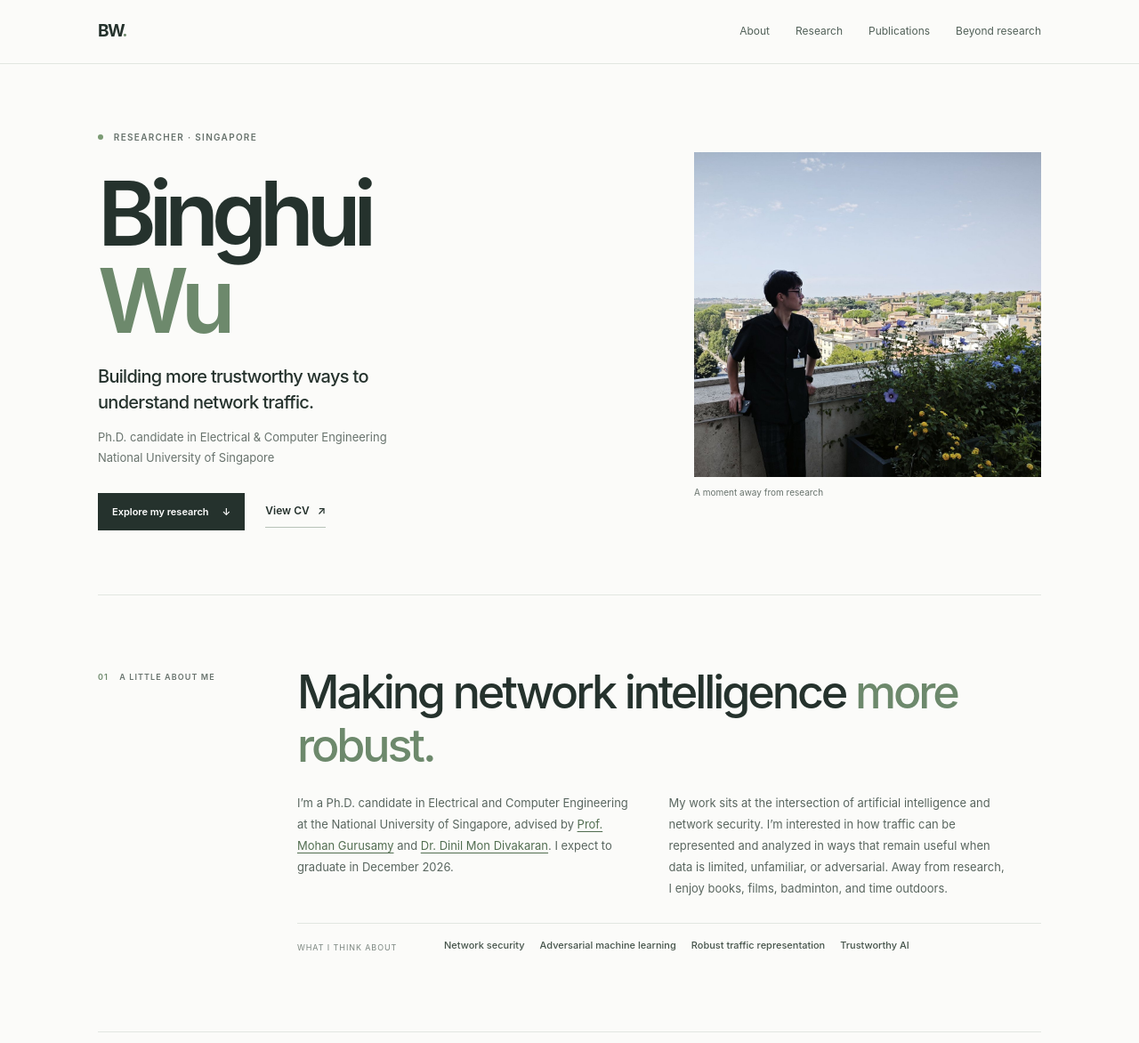
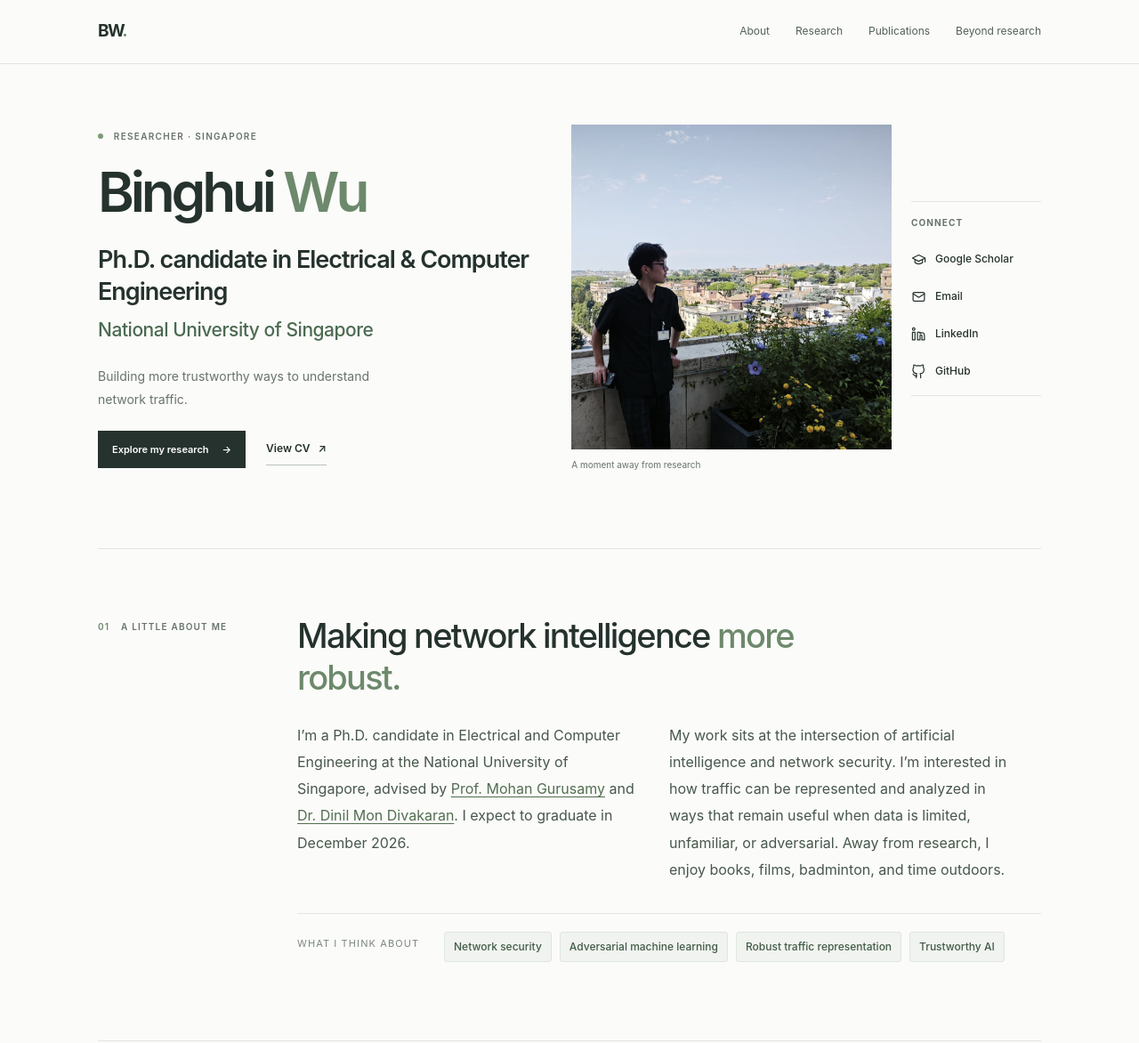
Before and after one commit to Binghui99/Binghui99.github.io, a plain HTML site: page about.html in a window 1280 px wide. Shown: the top 1172 px of the page at 89% size. Drawn offline with Linux system fonts and the light colour scheme.

Commit message:
Add files via upload

```diff
--- a/about.html
+++ b/about.html
@@ -13,6 +13,7 @@
   <link rel="icon" href="assets/images/favicon.png" type="image/png">
   <link rel="stylesheet" href="assets/css/site.css">
   <link rel="stylesheet" href="assets/css/overrides.css">
+  <link rel="stylesheet" href="assets/css/about.css">
 </head>
 <body>
   <a class="skip-link" href="#main">Skip to content</a>
@@ -24,20 +25,47 @@
     </nav>
   </header>
   <main id="main">
-    <section class="hero section-wrap" id="home" aria-labelledby="hero-title">
-          <div class="hero-copy">
-            <p class="eyebrow"><span class="status-dot"></span> Researcher · Singapore</p>
-            <h1 id="hero-title">Binghui<br><span>Wu</span></h1>
-            <p class="hero-lede">Building more trustworthy ways to understand network traffic.</p>
-            <p class="hero-meta">Ph.D. candidate in Electrical &amp; Computer Engineering<br>National University of Singapore</p>
-            <div class="hero-actions"><a class="button button-dark" href="research.html">Explore my research <span aria-hidden="true">↓</span></a><a class="text-link" href="assets/files/cv.pdf" target="_blank" rel="noopener">View CV <span aria-hidden="true">↗</span></a></div>
+    <section class="hero about-hero section-wrap" id="home" aria-labelledby="hero-title">
+      <div class="hero-copy">
+        <p class="eyebrow"><span class="status-dot"></span> Researcher · Singapore</p>
+        <h1 id="hero-title">Binghui <span>Wu</span></h1>
+        <p class="about-role">Ph.D. candidate in Electrical &amp; Computer Engineering</p>
+        <p class="about-university">National University of Singapore</p>
+        <p class="about-tagline">Building more trustworthy ways to understand network traffic.</p>
+        <div class="hero-actions">
+          <a class="button button-dark" href="research.html">Explore my research <span aria-hidden="true">→</span></a>
+          <a class="text-link" href="assets/files/cv.pdf" target="_blank" rel="noopener">View CV <span aria-hidden="true">↗</span></a>
+        </div>
+      </div>
+      <div class="hero-visual about-hero-visual">
+        <div class="about-photo">
+          <div class="portrait-frame"><img src="assets/images/profile.jpg" alt="Portrait of Binghui Wu" fetchpriority="high"></div>
+          <div class="portrait-caption">A moment away from research</div>
+        </div>
+        <aside class="about-social" aria-label="Contact and online profiles">
+          <p class="about-social-heading">Connect</p>
+          <div class="about-social-links">
+            <a href="https://scholar.google.com/citations?hl=zh-CN&amp;user=BtQr_bcAAAAJ" target="_blank" rel="noopener noreferrer">
+              <svg viewBox="0 0 24 24" aria-hidden="true"><path d="m2 10 10-5 10 5-10 5-10-5Z"/><path d="M6 12v5c3 3 9 3 12 0v-5"/><path d="M22 10v6"/></svg>
+              <span>Google Scholar</span>
+            </a>
+            <a href="mailto:binghuiwu@u.nus.edu">
+              <svg viewBox="0 0 24 24" aria-hidden="true"><rect x="3" y="5" width="18" height="14" rx="2"/><path d="m3 7 9 6 9-6"/></svg>
+              <span>Email</span>
+            </a>
+            <a href="https://www.linkedin.com/in/binghui-wu-83883718a/" target="_blank" rel="noopener noreferrer">
+              <svg viewBox="0 0 24 24" aria-hidden="true"><rect x="2" y="9" width="4" height="12"/><circle cx="4" cy="4" r="2"/><path d="M10 21v-12h4v2a4 4 0 0 1 7 3v7h-4v-7a2 2 0 0 0-3 0v7Z"/></svg>
+              <span>LinkedIn</span>
+            </a>
+            <a href="https://github.com/Binghui99" target="_blank" rel="noopener noreferrer">
+              <svg viewBox="0 0 24 24" aria-hidden="true"><path d="M9 19c-4.3 1.4-4.3-2.5-6-3m12 6v-3.9a3.4 3.4 0 0 0-.9-2.65c3-.35 6.2-1.47 6.2-6.8A5.28 5.28 0 0 0 18.9 5a4.9 4.9 0 0 0-.1-3.5S17.6 1.1 15 3a13.4 13.4 0 0 0-7 0C5.4 1.1 4.2 1.5 4.2 1.5A4.9 4.9 0 0 0 4.1 5a5.28 5.28 0 0 0-1.4 3.65c0 5.3 3.2 6.45 6.2 6.8A3.4 3.4 0 0 0 8 18.1V22"/></svg>
+              <span>GitHub</span>
+            </a>
           </div>
-          <div class="hero-visual">
-            <div class="portrait-frame"><img src="assets/images/profile.jpg" alt="Binghui Wu" fetchpriority="high"></div>
-            <div class="portrait-caption">A moment away from research</div>
-          </div>
-        </section>
-    <section class="intro section-wrap section-block" id="about">
+        </aside>
+      </div>
+    </section>
+    <section class="intro about-intro section-wrap section-block" id="about">
           <div class="section-label"><span>01</span> A little about me</div>
           <div class="intro-content">
             <h2>Making network intelligence <em>more robust.</em></h2>
--- /dev/null
+++ b/assets/css/about.css
@@ -0,0 +1,159 @@
+/* About-page-only layout and type adjustments. Kept separate so other pages stay unchanged. */
+.about-hero {
+  grid-template-columns: minmax(0, 1fr) minmax(0, 1.08fr);
+  gap: clamp(25px, 3.4vw, 44px);
+  min-height: 515px;
+  padding-top: 68px;
+  padding-bottom: 85px;
+}
+
+.about-hero .hero-copy { min-width: 0; }
+.about-hero .hero-copy .eyebrow { margin: 0 0 22px; }
+.about-hero h1 {
+  font-size: clamp(45px, 5vw, 62px);
+  line-height: 1.04;
+  letter-spacing: -.067em;
+  margin: 0 0 26px;
+  font-weight: 600;
+  white-space: nowrap;
+}
+.about-role {
+  font-size: clamp(21px, 2.3vw, 27px);
+  font-weight: 600;
+  line-height: 1.35;
+  letter-spacing: -.038em;
+  max-width: 510px;
+  margin: 0 0 9px;
+}
+.about-university {
+  font-size: clamp(17px, 1.8vw, 21px);
+  font-weight: 500;
+  line-height: 1.45;
+  letter-spacing: -.022em;
+  color: #4b6a51;
+  margin: 0;
+}
+.about-tagline {
+  font-size: 14px;
+  line-height: 1.8;
+  color: var(--muted);
+  max-width: 360px;
+  margin: 24px 0 0;
+}
+.about-hero .hero-actions { margin-top: 23px; }
+.about-hero-visual {
+  display: grid;
+  grid-template-columns: minmax(0, 1fr) 146px;
+  gap: 22px;
+  width: 100%;
+  max-width: none;
+  align-items: center;
+  justify-self: stretch;
+}
+.about-photo { min-width: 0; }
+.about-hero-visual .portrait-frame { height: 365px; }
+.about-social {
+  min-width: 0;
+  align-self: center;
+  border-top: 1px solid var(--line);
+  border-bottom: 1px solid var(--line);
+  padding: 15px 0 8px;
+}
+.about-social-heading {
+  color: var(--muted);
+  font-size: 10px;
+  font-weight: 650;
+  text-transform: uppercase;
+  letter-spacing: .11em;
+  margin: 0 0 13px;
+}
+.about-social-links { display: grid; gap: 4px; }
+.about-social-links a {
+  display: flex;
+  align-items: center;
+  gap: 10px;
+  min-height: 38px;
+  color: var(--ink);
+  font-size: 12px;
+  font-weight: 550;
+  line-height: 1.35;
+  transition: color .2s ease;
+}
+.about-social-links a:hover,
+.about-social-links a:focus-visible { color: var(--accent); }
+.about-social-links svg {
+  flex: none;
+  width: 17px;
+  height: 17px;
+  fill: none;
+  stroke: currentColor;
+  stroke-width: 1.7;
+  stroke-linecap: round;
+  stroke-linejoin: round;
+}
+.about-social-links a:focus-visible { outline: 2px solid var(--accent); outline-offset: 3px; }
+
+/* More readable biography, with less visually dominant headings. */
+.about-intro { padding-top: 74px; padding-bottom: 88px; }
+.about-intro .section-label { font-size: 10px; }
+.about-intro .intro-content h2 {
+  font-size: clamp(30px, 3.3vw, 38px);
+  max-width: 670px;
+  line-height: 1.24;
+  letter-spacing: -.047em;
+}
+.about-intro .intro-columns { margin-top: 26px; gap: 36px; }
+.about-intro .intro-columns p {
+  font-size: 16px;
+  line-height: 1.88;
+  color: #47574c;
+}
+.about-intro .interest-list { margin-top: 34px; padding-top: 20px; }
+.about-intro .interest-list > span { font-size: 11px; }
+.about-intro .interest-list div { gap: 9px; }
+.about-intro .interest-list b {
+  font-size: 12px;
+  line-height: 1.5;
+  font-weight: 550;
+  color: #435b48;
+  background: var(--soft);
+  padding: 7px 10px;
+  border: 1px solid #dfe6de;
+  border-radius: 3px;
+}
+
+@media (max-width: 950px) {
+  .about-hero { grid-template-columns: 1fr; gap: 38px; padding-top: 60px; padding-bottom: 66px; }
+  .about-hero h1 { font-size: clamp(48px, 7vw, 62px); }
+  .about-role { font-size: clamp(22px, 3.2vw, 27px); max-width: 630px; }
+  .about-university { font-size: 20px; }
+  .about-hero-visual { max-width: 690px; grid-template-columns: minmax(0, 1fr) 165px; gap: 26px; }
+  .about-hero-visual .portrait-frame { height: 390px; }
+}
+
+@media (max-width: 600px) {
+  .about-hero { padding-top: 44px; padding-bottom: 60px; gap: 30px; }
+  .about-hero h1 { font-size: clamp(42px, 10vw, 58px); margin-bottom: 20px; }
+  .about-role { font-size: 23px; }
+  .about-university { font-size: 18px; }
+  .about-tagline { margin-top: 18px; }
+  .about-hero .hero-actions { flex-wrap: wrap; gap: 12px 23px; }
+  .about-hero-visual { grid-template-columns: minmax(0, 1fr) 135px; gap: 16px; }
+  .about-hero-visual .portrait-frame { height: 315px; }
+  .about-social-links a { font-size: 11px; gap: 7px; }
+  .about-social-links svg { width: 16px; height: 16px; }
+  .about-intro { padding-top: 58px; padding-bottom: 64px; }
+  .about-intro .intro-content h2 { font-size: 32px; }
+  .about-intro .intro-columns { gap: 19px; }
+  .about-intro .intro-columns p { font-size: 16px; }
+  .about-intro .interest-list { margin-top: 27px; }
+}
+
+@media (max-width: 450px) {
+  .about-hero-visual { grid-template-columns: 1fr; gap: 22px; }
+  .about-hero-visual .portrait-frame { height: 340px; }
+  .about-social { padding: 14px 0 12px; }
+  .about-social-links { grid-template-columns: repeat(2, minmax(0, 1fr)); gap: 5px 10px; }
+  .about-social-links a { font-size: 13px; }
+  .about-social-heading { margin-bottom: 8px; }
+}
```
